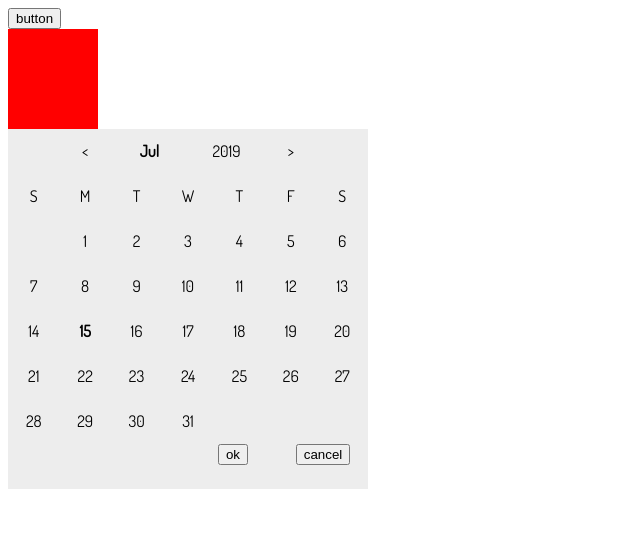
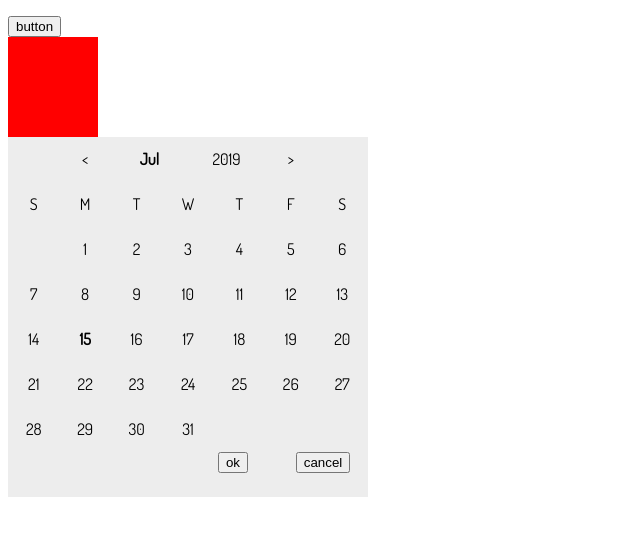
Before and after one commit to wisezt/calendar, a plain HTML site: page index.html in a window 1280 px wide. Shown: the whole page, without its empty margins (0-640 px from the left). Drawn offline with Linux system fonts and the light colour scheme.

Commit message:
change month and year to h4

```diff
--- a/index.html
+++ b/index.html
@@ -45,14 +45,16 @@
       </div>
       <div id="minus" onclick="minus()" class="small-box minus ">
         <p>
-          <</p> </div> <div onclick="chooseMonth()" class="container-77 float-left">
-            <p id="month"></p>
+          <</p>
+        </div>
+        <div onclick="chooseMonth()" class="container-77 float-left">
+            <h4 id="month"></h4>
 
       </div>
 
 
       <div onclick="chooseYear()" class="container-77 float-left">
-        <p id="year"></p>
+        <h4 id="year"></h4>
       </div>
 
 
@@ -109,8 +111,6 @@
 
 
   <script>
-
-
     function helloWorld() {
       document.getElementById("demo").innerHTML = "hello world";
     }
@@ -143,11 +143,10 @@
 
     }
 
-    // show Year
 
 
 
-    // show year
+    // reflesh month information
     function showMonth() {
       var months = new Array(12);
       months[0] = "Jan";
@@ -245,6 +244,22 @@
       console.log(dayDiv.innerHTML);
 
       loopWeekDady: for (let i = 0; i < 6; i++) {
+
+
+        // make there is enough rows for showing weeks.
+        // porvide an extra row when the month span 6 weeks
+        if (i==5){
+          document.getElementById("id-dates").style.height="270px";
+          console.log("i: 5" );
+          console.log("id-dates height: "+   document.getElementById("id-dates").style.height);
+
+
+        }else{
+            document.getElementById("id-dates").style.height="225px";
+        }
+
+
+
         loopDate: for (let j = 0; j < 7; j++) {
           console.log("tempYear: " + tempYear);
           console.log("tempDay: " + tempDay);
--- a/style.css
+++ b/style.css
@@ -9,8 +9,21 @@ text-align: center;
 vertical-align:middle;
 }
 
+.calendar-div h4{
+    font-family: 'Dosis', sans-serif;
+    font-family: 'Dosis', sans-serif;
+    text-align: center;
+    vertical-align:middle;
+      line-height: 45px;
 
-p{
+      display: block;
+  -webkit-margin-before: 0px;
+  -webkit-margin-after: 0px;
+  -webkit-margin-start: 0px;
+  -webkit-margin-end: 0px;
+}
+
+.calendar-div p{
   font-family: 'Dosis', sans-serif;
   text-align: center;
   vertical-align:middle;
@@ -32,7 +45,7 @@ p{
   background-color: #ededed;
 }
 
-.small-box{
+.calendar-div .small-box{
   height: 45px;
   position: relative;
   float: left;
@@ -49,13 +62,13 @@ p{
 
 
 
-.float-left{
+.calendar-div .float-left{
   position: relative;
   float: left;
 }
 
 
-.float-right{
+.calendar-div .float-right{
   position: relative;
   float: right;
 }
@@ -63,7 +76,7 @@ p{
 
 
 
-.dates{
+.calendar-div .dates{
   width:360px;
   height: 225px;
 
```
Lines whose indentation alone changed are shown as unchanged.
